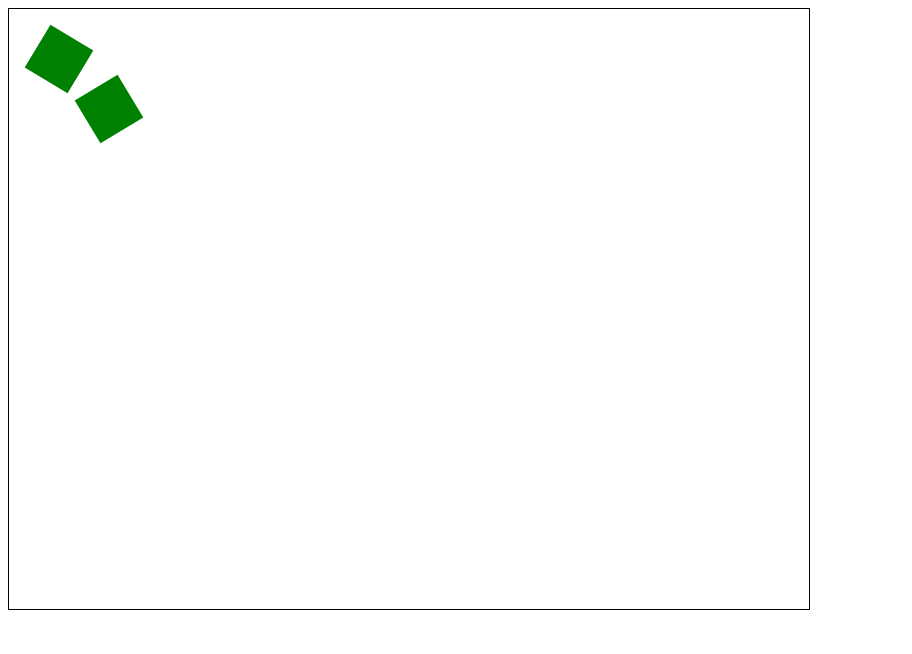
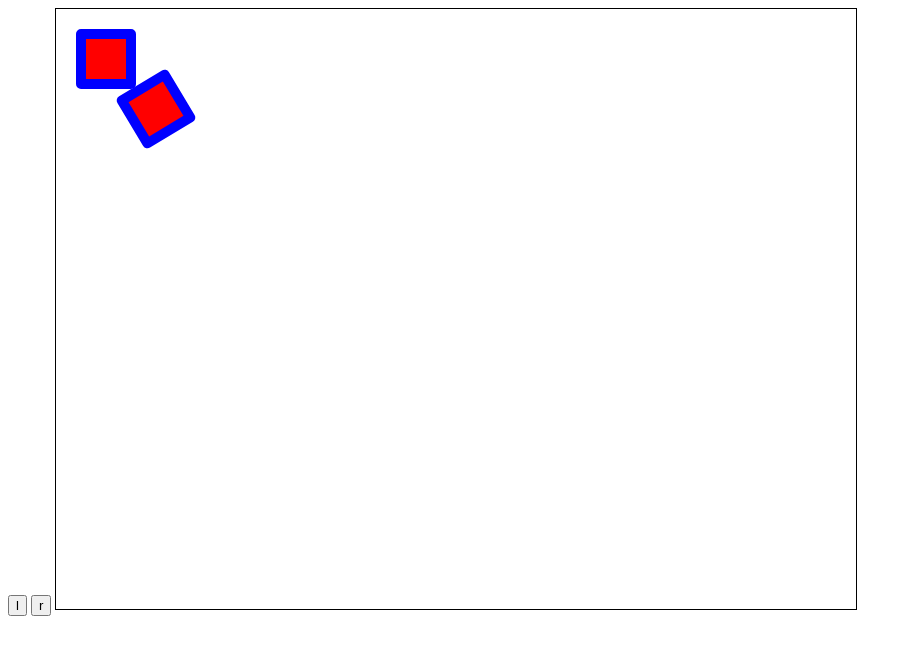
Before and after one commit to Dimidroll06/BedJS3, a website: page example.html in a window 1280 px wide. Shown: the whole page, without its empty margins (0-912 px from the left). Drawn offline with Linux system fonts and the light colour scheme.

Commit message:
added RectTexture

```diff
--- a/example.html
+++ b/example.html
@@ -4,27 +4,47 @@
     <meta charset="UTF-8">
     <title>Example BedJS 3.0</title>
     <script type="module" defer>
-        import * as BED from './src/bed.js'
-        import Vector2 from './src/Vector2.js'
+        import * as BED from './src/bed.js';
+        import Vector2 from './src/Vector2.js';
+        import { RectTexture } from "./src/Texture.js";
 
         var cnv = document.body.querySelector('#cnv'),
             BedJS = new BED.BedJS(cnv),
             layer0 = BedJS.getLayer('layer0');
 
-        var sprite1 = layer0.addSprite(new BED.Sprite({ position: new Vector2(50, 50), Origin: new Vector2(25, 25) }));
-        var sprite2 = layer0.addSprite(new BED.Sprite({ position: new Vector2(100, 100), Origin: new Vector2(25, 25) }));
+        var sprite1 = layer0.addSprite(
+            new BED.Sprite({
+                position: new Vector2(50, 50),
+                Origin: new Vector2(25, 25)
+            },
+            new RectTexture({ size: new Vector2(50, 50), fillStyle: 'red', strokeStyle: 'blue', lineWidth: 10, lineJoin: 'round' })
+        ));
+
+
+        var sprite2 = layer0.addSprite(
+            new BED.Sprite({
+                    position: new Vector2(100, 100),
+                    Origin: new Vector2(25, 25)
+                },
+                sprite1.texture));
 
         function draw(){
-            sprite1.angle+=1;
             sprite2.angle-=1;
             BedJS.draw();
             requestAnimationFrame(draw);
         }
 
         draw()
+
+        window.moveRight = ()=>{ sprite1.position.x+=10 }
+        window.moveLeft = ()=>{ sprite1.position.x-=10 }
+
     </script>
 </head>
 <body>
+    <button onclick="moveLeft()">l</button>
+    <button onclick="moveRight()">r</button>
+
     <canvas id="cnv" width="800" height="600" style="border: 1px black solid;"></canvas>
 </body>
 </html>
--- a/src/Sprite.js
+++ b/src/Sprite.js
@@ -1,4 +1,4 @@
-import Texture from "./Texture.js";
+import Texture, { RectTexture } from "./Texture.js";
 import Vector2 from "./Vector2.js";
 
 export default class Sprite {
@@ -6,7 +6,7 @@ export default class Sprite {
     position = new Vector2(0, 0);
     angle = 0;
     opacity = 1;
-    Origin = new Vector2(0, 0);
+    origin = new Vector2(0, 0);
 
     /**
      * Creates an instance of Sprite.
@@ -19,8 +19,10 @@ export default class Sprite {
     constructor(params={}, texture) {
         this.position = params.position ?? this.position;
         this.opacity = params.opacity ?? this.opacity;
-        this.Origin = params.Origin ?? this.Origin;
+        this.origin = params.Origin ?? this.origin;
         this.angle = params.angle ?? this.angle;
+
+        this.texture = texture ?? new RectTexture();
     }
     /**
      * draw func
@@ -32,16 +34,8 @@ export default class Sprite {
     _draw(ctx) {
         // opacity
         ctx.globalAlpha = this.opacity;
-
-        // angle
-        ctx.translate(this.position.x, this.position.y);
-        ctx.rotate(this.angle * ( Math.PI/180 ));
-        ctx.translate(-(this.position.x), -(this.position.y));
-
-        ctx.fillStyle = 'green';
-
         // texture
-        ctx.fillRect(this.position.x - this.Origin.x, this.position.y - this.Origin.y, 50, 50);
+        this.texture.draw(ctx, { position: this.position, angle: this.angle, origin: this.origin });
 
     }
 }
--- a/src/Texture.js
+++ b/src/Texture.js
@@ -1,9 +1,62 @@
+import Vector2 from "./Vector2.js";
+
 export default class Texture{
+    constructor(){}
+    draw(ctx){}
+}
+
+export class RectTexture extends Texture{
+    /** @type { String } */
+    fillStyle = "white"
+    /** @type { String } */
+    strokeStyle = "red"
+    /** @type { Vector2 } */
+    size = new Vector2(25, 25)
+    /** @type { Number } */
+    lineWidth = 1
+    /** @type { 'arcs' | 'bevel' | 'miter' | 'miter-clip' | 'round' } */
+    lineJoin = 'arcs'
+
+    /**
+     * Creates an instance of RectTexture.
+     * @author Dimidroll06
+     * @date 10/12/2022
+     * @param {{fillStyle?: String, strokeStyle?: String, size?: Vector2, lineWidth?: Number, lineJoin?: 'arcs' | 'bevel' | 'miter' | 'miter-clip' | 'round' }} params
+     * @memberof RectTexture
+     */
     constructor(params={}){
-
+        super();
+        this.fillStyle = params.fillStyle ?? this.fillStyle;
+        this.strokeStyle = params.strokeStyle ?? this.strokeStyle;
+        this.size = params.size ?? this.size;
+        this.lineWidth = params.lineWidth ?? this.lineWidth;
+        this.lineJoin = params.lineJoin ?? this.lineJoin;
     }
 
-    draw(ctx){
+    /**
+     *
+     *
+     * @author Dimidroll06
+     * @date 10/12/2022
+     * @param {CanvasRenderingContext2D} ctx
+     * @param {Object} params
+     * @memberof RectTexture
+     */
+    draw(ctx, {position, angle, origin}){
 
+        // angle
+        ctx.translate(position.x, position.y);
+        ctx.rotate(angle * ( Math.PI/180 ));
+        ctx.translate(-(position.x), -(position.y));
+
+        // colors
+        ctx.fillStyle = this.fillStyle;
+        ctx.strokeStyle = this.strokeStyle;
+        ctx.lineWidth = this.lineWidth;
+        ctx.lineJoin = this.lineJoin;
+
+        // draw
+        ctx.fillRect(position.x - origin.x, position.y - origin.y, this.size.x, this.size.y);
+        ctx.strokeRect(position.x - origin.x, position.y - origin.y, this.size.x, this.size.y)
     }
 }
```
